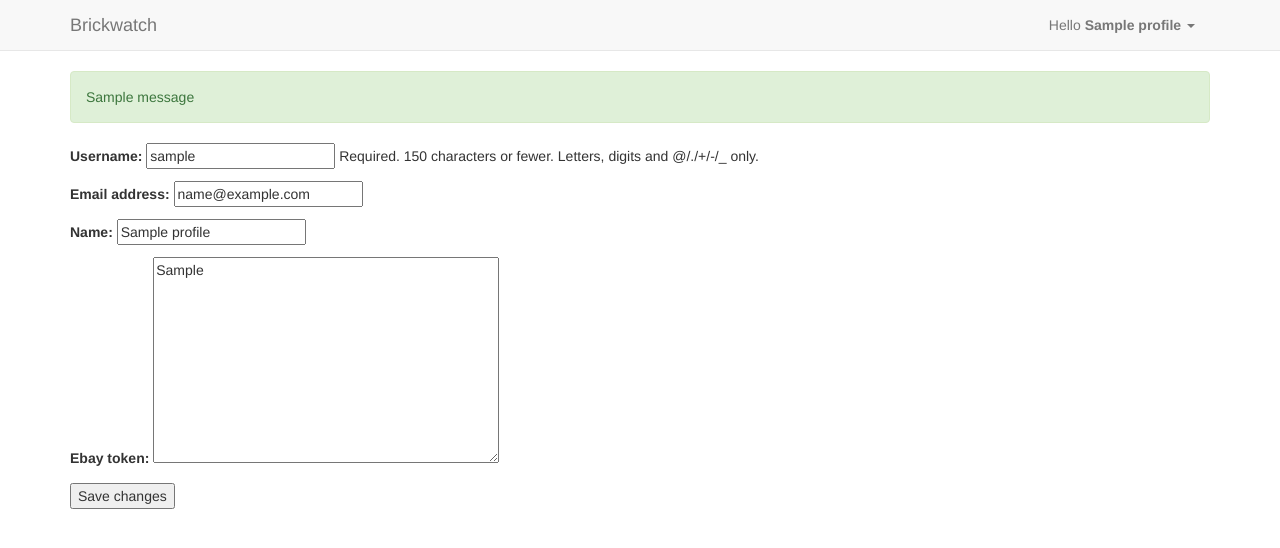
After one commit to zarino/brickwatch, a Django app: a page that uses templates/brickwatch/base.html in a window 1280 px wide. The commit adds this page. Shown: the top 548 px of the page. Run offline with Django 3.2, Linux system fonts and the light colour scheme; a user stored in the database is signed in; tables that the repository leaves empty hold one stand-in row (values such as "Sample post"); one stand-in notice (Sample message) is shown; style sheets or scripts are compiled from the project's sources; some libraries are stand-ins or nearby versions.

Commit message:
User profiles
The migrations were a total mess, so I scrapped them all and
started again.

```diff
--- a/brickwatch/settings.py
+++ b/brickwatch/settings.py
@@ -32,6 +32,7 @@ ALLOWED_HOSTS = [ ]
 INSTALLED_APPS = [
     'market.apps.MarketConfig',
     'catalog.apps.CatalogConfig',
+    'profile.apps.ProfileConfig',
 
     'django.contrib.admin',
     'django.contrib.auth',
--- a/brickwatch/urls.py
+++ b/brickwatch/urls.py
@@ -22,6 +22,7 @@ from brickwatch import views
 urlpatterns = [
     url(r'^market/', include('market.urls')),
     url(r'^catalog/', include('catalog.urls')),
+    url(r'^profile/', include('profile.urls')),
     url(r'^admin/', admin.site.urls),
     # https://docs.djangoproject.com/en/1.10/topics/auth/default/#using-the-views
     url(r'^accounts/', include('django.contrib.auth.urls')),
--- /dev/null
+++ b/profile/forms.py
@@ -0,0 +1,19 @@
+from django import forms
+from profile.models import Profile
+from django.contrib.auth.models import User
+
+class UserForm(forms.ModelForm):
+    class Meta:
+        model = User
+        fields = (
+            'username',
+            'email',
+        )
+
+class ProfileForm(forms.ModelForm):
+    class Meta:
+        model = Profile
+        fields = (
+            'name',
+            'ebay_token',
+        )
--- /dev/null
+++ b/profile/models.py
@@ -0,0 +1,23 @@
+# -*- coding: utf-8 -*-
+from __future__ import unicode_literals
+
+from django.db import models
+from django.contrib.auth.models import User
+from django.db.models.signals import post_save
+from django.dispatch import receiver
+from django.utils.encoding import python_2_unicode_compatible
+
+class Profile(models.Model):
+    user = models.OneToOneField(User, on_delete=models.CASCADE)
+    name = models.CharField(max_length=128, blank=True, null=True)
+    ebay_token = models.TextField(blank=True, null=True)
+
+# https://simpleisbetterthancomplex.com/tutorial/2016/07/22/how-to-extend-django-user-model.html#onetoone
+@receiver(post_save, sender=User)
+def create_user_profile(sender, instance, created, **kwargs):
+    if created:
+        Profile.objects.create(user=instance)
+
+@receiver(post_save, sender=User)
+def save_user_profile(sender, instance, **kwargs):
+    instance.profile.save()
--- /dev/null
+++ b/profile/templates/profile/profile_edit.html
@@ -0,0 +1,12 @@
+{% extends "brickwatch/base.html" %}
+
+{% block content %}
+
+<form method="post">
+  {% csrf_token %}
+  {{ user_form.as_p }}
+  {{ profile_form.as_p }}
+  <button type="submit">Save changes</button>
+</form>
+
+{% endblock %}
--- /dev/null
+++ b/profile/urls.py
@@ -0,0 +1,7 @@
+from django.conf.urls import url
+
+from . import views
+
+urlpatterns = [
+    url(r'^edit/$', views.profile_edit, name='profile_edit'),
+]
--- /dev/null
+++ b/profile/views.py
@@ -0,0 +1,24 @@
+from django.shortcuts import render
+from django.http import HttpResponse
+from django.contrib import messages
+
+from .forms import UserForm, ProfileForm
+
+def profile_edit(request):
+    if request.method == 'POST':
+        user_form = UserForm(request.POST, instance=request.user)
+        profile_form = ProfileForm(request.POST, instance=request.user.profile)
+        if user_form.is_valid() and profile_form.is_valid():
+            user_form.save()
+            profile_form.save()
+            messages.success(request, 'Your profile was successfully updated!')
+        else:
+            messages.error(request, 'Please correct the error below.')
+    else:
+        user_form = UserForm(instance=request.user)
+        profile_form = ProfileForm(instance=request.user.profile)
+
+    return render(request, 'profile/profile_edit.html', {
+        'user_form': user_form,
+        'profile_form': profile_form
+    })
--- /dev/null
+++ b/static/sass/_alerts.scss
@@ -0,0 +1,3 @@
+.alert-error {
+    @extend .alert-danger;
+}
--- a/static/sass/brickwatch.scss
+++ b/static/sass/brickwatch.scss
@@ -45,3 +45,4 @@
 @import "bootstrap/responsive-utilities";
 
 @import "navbar";
+@import "alerts";
--- a/templates/brickwatch/base.html
+++ b/templates/brickwatch/base.html
@@ -24,10 +24,12 @@
                   {% if user.is_authenticated %}
                     <li class="dropdown">
                         <a href="#" class="dropdown-toggle" data-toggle="dropdown" role="button" aria-haspopup="true" aria-expanded="false">
-                            Hello <strong>{{ user.username }}</strong>
+                            Hello <strong>{{ user.profile.name|default:user.username }}</strong>
                             <span class="caret"></span>
                         </a>
                         <ul class="dropdown-menu">
+                            <li><a href="{% url 'profile_edit' %}">Edit profile</a></li>
+                            <li role="separator" class="divider"></li>
                           {% if user.is_staff %}
                             <li><a href="{% url 'admin:index' %}">Django Admin</a></li>
                             <li role="separator" class="divider"></li>
@@ -43,6 +45,10 @@
         </div>
     </nav>
     <div class="container">
+      {% for message in messages %}
+        <div class="alert alert-{{ message.tags }}">{{ message }}</div>
+      {% endfor %}
+
         {% block content %}
         {% endblock %}
     </div>
```
Also changed, not shown: profile/admin.py (added, +37 -0 lines), profile/apps.py (added, +7 -0 lines), catalog/migrations/0001_initial.py, catalog/migrations/0002_auto_20161224_1846.py (deleted), market/migrations/0001_initial.py, profile/__init__.py (added), profile/migrations/0001_initial.py (added), profile/migrations/__init__.py (added).
